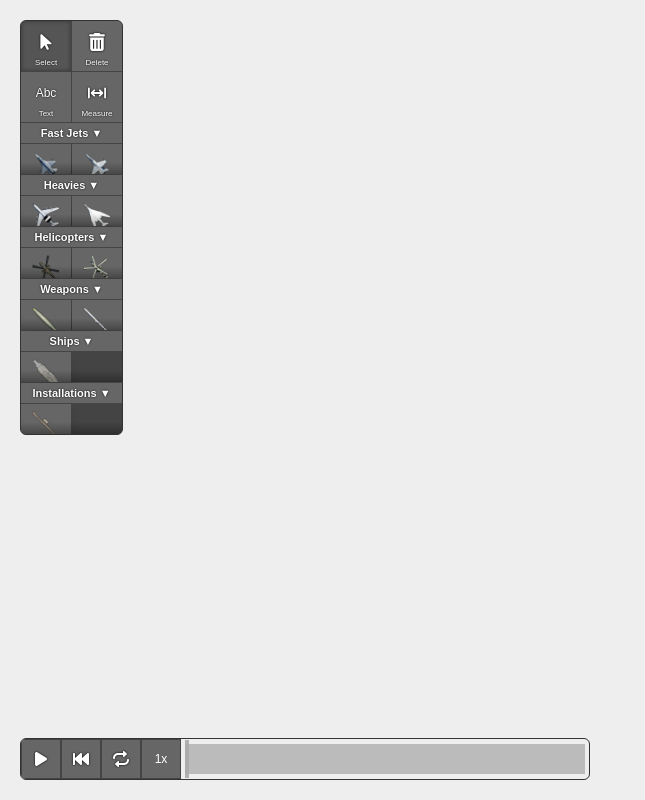
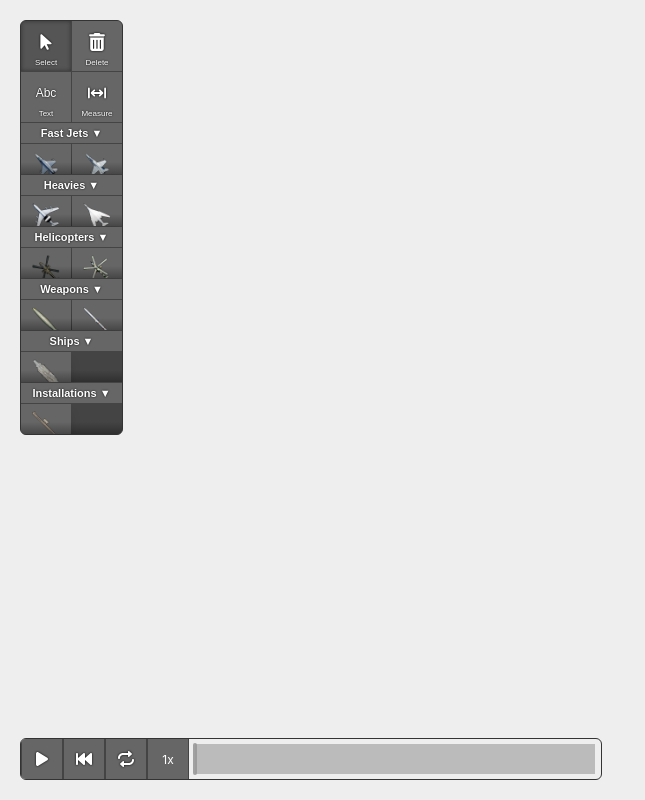
Before and after one commit to magwo/fighter-brief, a React (Create React App) app: page / in a window 1280 px wide. Shown: the whole page, without its empty margins (0-645 px from the left). Built offline with nearby package versions, Linux system fonts and the light colour scheme.

Commit message:
Make control bar clickable divs, fix styling

```diff
--- a/src/Controlbar/Controlbar.css
+++ b/src/Controlbar/Controlbar.css
@@ -18,7 +18,7 @@
     background-color: #666;
 }
 
-.Controlbar .buttons button {
+.Controlbar .buttons .clickable {
     display: flex;
     justify-content: center;
     align-items: center;
@@ -32,12 +32,12 @@
     user-select: none;
     font-size: 24px;
 }
-.Controlbar .buttons button.selected {
+.Controlbar .buttons .clickable.selected {
     background-color: #555;
     box-shadow: inset 0 0 4px #333;
 }
 
-.Controlbar .buttons button .svg-icon {
+.Controlbar .buttons .clickable .svg-icon {
     display: block;
     height: 16px;
     width: 16px;
@@ -47,13 +47,13 @@
     filter: drop-shadow( 0px 0px 1px black);
 }
 
-.Controlbar .buttons button.playback-speed {
+.Controlbar .buttons .clickable.playback-speed {
     font-size: 12px;
 }
 
 .Controlbar .timebar {
     position: relative;
-    margin: 0 4px;
+    margin: 0 6px;
     background: #bbb;
     height: 30px;
     width: 400px;
@@ -62,10 +62,13 @@
 .Controlbar .timebar .handle {
     position: absolute;
     pointer-events: none;
-    top: -4px;
+    top: -1px;
     left: 0;
-    background: #aaa;
+    background: #999;
     opacity: 0.9;
-    height: 38px;
+    height: 32px;
     width: 4px;
+    /* box-shadow: 0 0 1px black; */
+    /* border: 1px solid #888; */
+    border-radius: 3px;
 }
--- a/src/Controlbar/Controlbar.tsx
+++ b/src/Controlbar/Controlbar.tsx
@@ -9,8 +9,6 @@ import './Controlbar.css';
 const TIME_BAR_WIDTH = 400;
 
 const PLAYBACK_SPEEDS = [0.4, 1, 3, 9];
-
-const NONE_TAB_INDEX = -1;
 
 interface ControlbarProps {
   stopTime: number;
@@ -115,26 +113,27 @@ const Controlbar: FC<ControlbarProps> = (props: ControlbarProps) => {
 
 
   const styleTimeHandle = {
-    transform: `translate(${(time / props.stopTime) * TIME_BAR_WIDTH}px, 0)`
+    transform: `translate(${((time / props.stopTime) * TIME_BAR_WIDTH) - 2}px, 0)`
   };
 
   return (
+    // Use clickable divs instead of buttons - focus messes with global hotkeys
     <div className="Controlbar" data-testid="Controlbar">
       <div className="buttons">
-        <button className={`play-pause${shouldPlay ? " selected" : ""}`} onClick={() => { playPause() }} tabIndex={NONE_TAB_INDEX}>
+        <div className={`clickable play-pause${shouldPlay ? " selected" : ""}`} onClick={() => { playPause() }}>
           {shouldPlay ? <Pause className="svg-icon" /> : <Play className="svg-icon" />}
-        </button>
-        <button className='rewind' onClick={() => rewind()} tabIndex={NONE_TAB_INDEX}>
+        </div>
+        <div className='clickable rewind' onClick={() => rewind()}>
           <BackwardFast className="svg-icon" />
-      </button>
-        <button className={`loop${shouldLoop ? " selected" : ""}`} onClick={() => toggleLoop()} tabIndex={NONE_TAB_INDEX}>
+        </div>
+        <div className={`clickable loop${shouldLoop ? " selected" : ""}`} onClick={() => toggleLoop()}>
         <Repeat className="svg-icon" />
-        </button>
-        <button className="playback-speed" onClick={() => togglePlaybackSpeed()} tabIndex={NONE_TAB_INDEX}>
+        </div>
+        <div className="clickable playback-speed" onClick={() => togglePlaybackSpeed()}>
           {(PLAYBACK_SPEEDS[playbackSpeedIndex] + 'x').replace('0.', '.')}
-        </button>
+        </div>
       </div>
-      <div className="timebar" onMouseMove={(e: React.MouseEvent) => { mouseMoveOnTimebar(e); } } onMouseDown={(e: React.MouseEvent) => mouseMoveOnTimebar(e) } tabIndex={NONE_TAB_INDEX}>
+      <div className="timebar" onMouseMove={(e: React.MouseEvent) => { mouseMoveOnTimebar(e); } } onMouseDown={(e: React.MouseEvent) => mouseMoveOnTimebar(e) }>
         <div style={styleTimeHandle} className="handle"></div>
       </div>
     </div >
```
